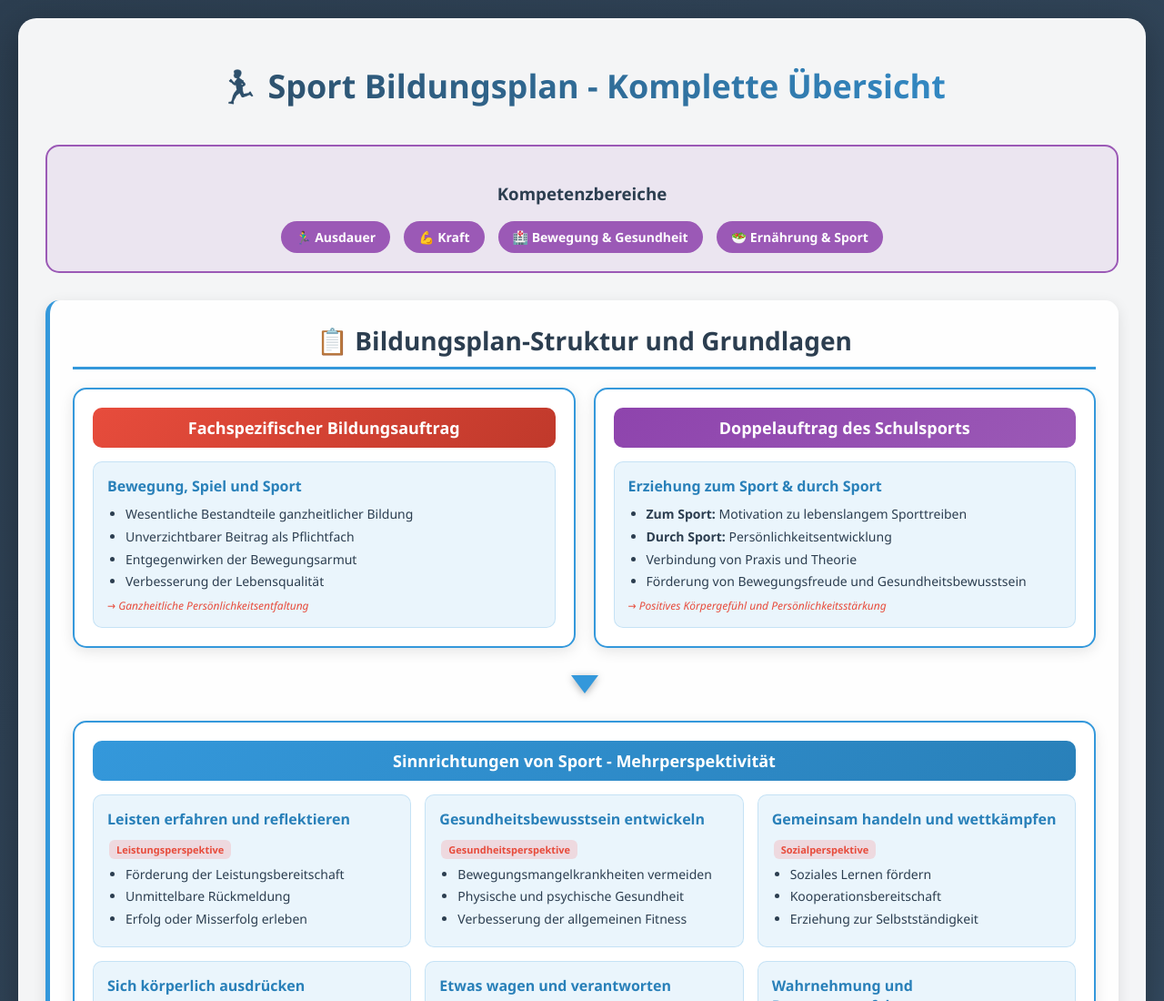
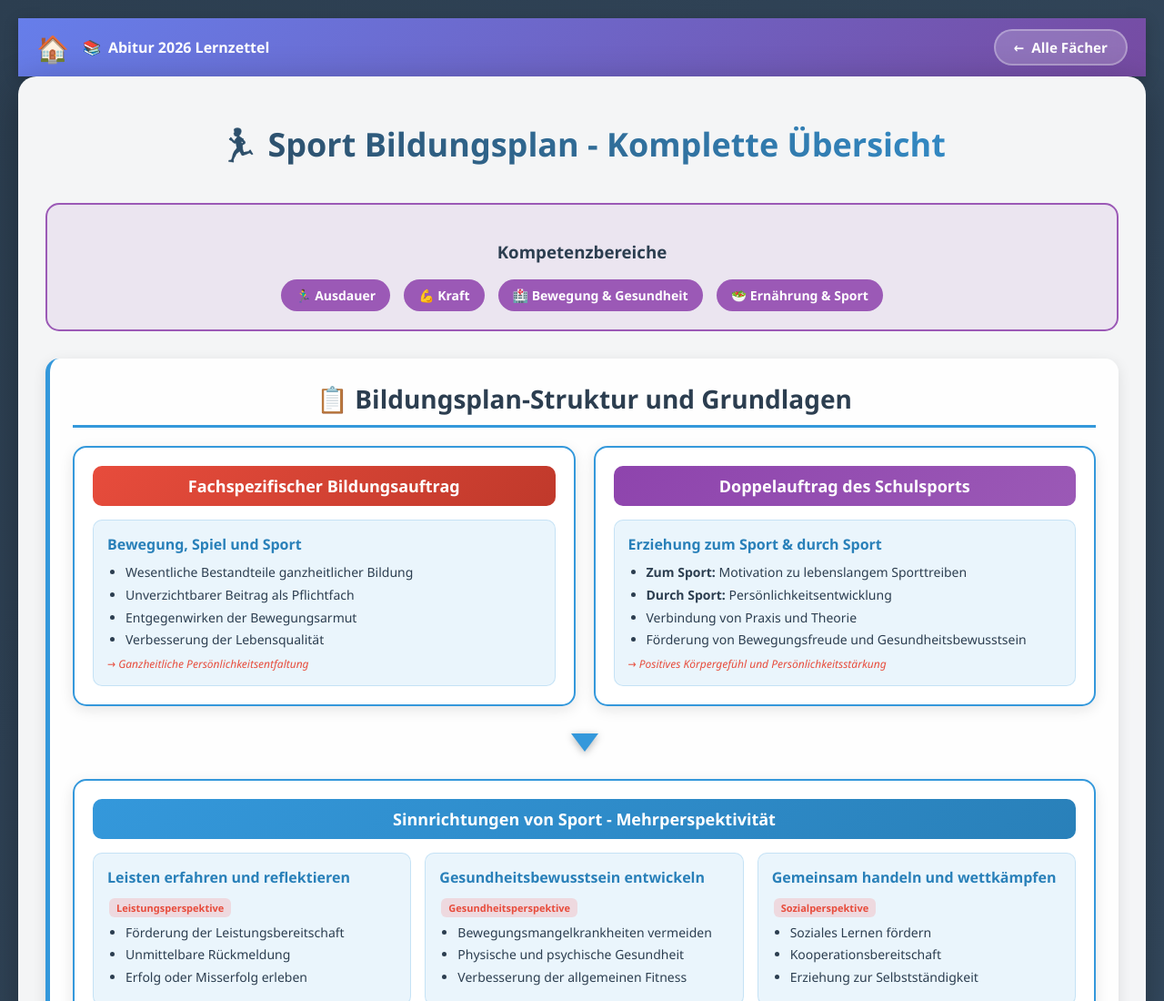
Before and after one commit to Baadjid/Sport_ABI_Lernzettel, a plain HTML site: page index.html in a window 1280 px wide. Shown: the top 1100 px of the page at 91% size. Drawn offline with Linux system fonts and the light colour scheme.

Commit message:
Update index.html

```diff
--- a/index.html
+++ b/index.html
@@ -335,9 +335,148 @@
                 font-size: 20px;
             }
         }
+
+         /* Universal Navbar Styles */
+    .universal-navbar {
+        top: 0;
+        z-index: 9999;
+        background: linear-gradient(135deg, #667eea 0%, #764ba2 100%);
+        padding: 12px 20px;
+        box-shadow: 0 4px 15px rgba(0, 0, 0, 0.2);
+        display: flex;
+        justify-content: space-between;
+        align-items: center;
+        gap: 15px;
+        flex-wrap: wrap;
+        animation: slideDown 0.5s ease-out;
+    }
+
+    @keyframes slideDown {
+        from {
+            transform: translateY(-100%);
+            opacity: 0;
+        }
+        to {
+            transform: translateY(0);
+            opacity: 1;
+        }
+    }
+
+    .universal-navbar-content {
+        display: flex;
+        align-items: center;
+        gap: 15px;
+        flex-wrap: wrap;
+        flex: 1;
+    }
+
+    .universal-navbar-icon {
+        font-size: 1.8em;
+        color: white;
+        text-decoration: none;
+        transition: transform 0.3s ease;
+    }
+
+    .universal-navbar-icon:hover {
+        transform: scale(1.2) rotate(5deg);
+    }
+
+    .universal-navbar-text {
+        color: white;
+        font-size: 1em;
+        font-weight: 600;
+        margin: 0;
+        display: flex;
+        align-items: center;
+        gap: 8px;
+    }
+
+    .universal-navbar-link {
+        background: rgba(255, 255, 255, 0.2);
+        backdrop-filter: blur(10px);
+        color: white;
+        text-decoration: none;
+        padding: 8px 20px;
+        border-radius: 25px;
+        font-weight: 600;
+        font-size: 0.95em;
+        transition: all 0.3s ease;
+        border: 2px solid rgba(255, 255, 255, 0.3);
+        display: inline-flex;
+        align-items: center;
+        gap: 8px;
+        white-space: nowrap;
+    }
+
+    .universal-navbar-link:hover {
+        background: rgba(255, 255, 255, 0.35);
+        border-color: rgba(255, 255, 255, 0.6);
+        transform: translateY(-2px);
+        box-shadow: 0 5px 15px rgba(0, 0, 0, 0.3);
+    }
+
+    .universal-navbar-link-arrow {
+        transition: transform 0.3s ease;
+    }
+
+    .universal-navbar-link:hover .universal-navbar-link-arrow {
+        transform: translateX(-3px);
+    }
+
+    /* Responsive Design */
+    @media (max-width: 768px) {
+        .universal-navbar {
+            padding: 10px 15px;
+        }
+
+        .universal-navbar-text {
+            font-size: 0.9em;
+        }
+
+        .universal-navbar-link {
+            padding: 7px 15px;
+            font-size: 0.85em;
+        }
+
+        .universal-navbar-icon {
+            font-size: 1.5em;
+        }
+    }
+
+    @media (max-width: 480px) {
+        .universal-navbar {
+            justify-content: center;
+        }
+
+        .universal-navbar-content {
+            justify-content: center;
+            width: 100%;
+        }
+
+        .universal-navbar-text {
+            display: none; /* Text verstecken auf sehr kleinen Bildschirmen */
+        }
+    }
     </style>
 </head>
 <body>
+
+    <nav class="universal-navbar">
+    <div class="universal-navbar-content">
+        <a href="https://baadjid.github.io/Abitur-Lernzettel_2026/" class="universal-navbar-icon" title="Zur Übersicht" aria-label="Zur Übersicht">
+            🏠
+        </a>
+        <p class="universal-navbar-text">
+            <span>📚</span>
+            <span>Abitur 2026 Lernzettel</span>
+        </p>
+    </div>
+    <a href="https://baadjid.github.io/Abitur-Lernzettel_2026/" class="universal-navbar-link">
+        <span class="universal-navbar-link-arrow">←</span>
+        <span>Alle Fächer</span>
+    </a>
+    </nav>
+
     <div class="container">
         <div class="header">
             <div class="title">🏃‍♂️ Sport Bildungsplan - Komplette Übersicht</div>
```
